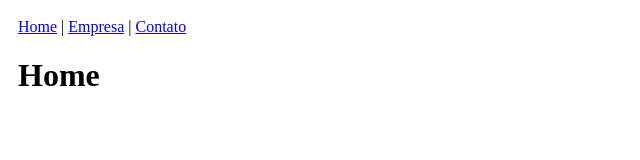
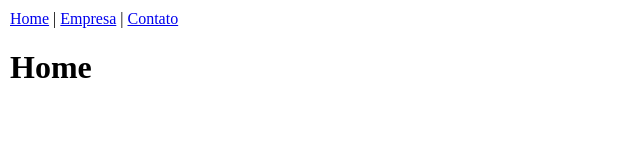
Before and after one commit to Flavio-Lima18/prog_web, a plain HTML site: page atividade1/index.html in a window 1280 px wide. Shown: the whole page, without its empty margins (0-640 px from the left). Drawn offline with Linux system fonts and the light colour scheme.

Commit message:
Update index.html

```diff
--- a/atividade1/index.html
+++ b/atividade1/index.html
@@ -3,7 +3,7 @@
 <head>
     <title>Home</title>
 </head>
-<body style="padding: 10px;">
+<body style="padding: 10px; margin: 0px;">
     <header style="padding-right: 10px;">
     <nav>
     <a href = "https://flavio-lima18.github.io/prog_web/atividade1/index">Home</a> |
```
